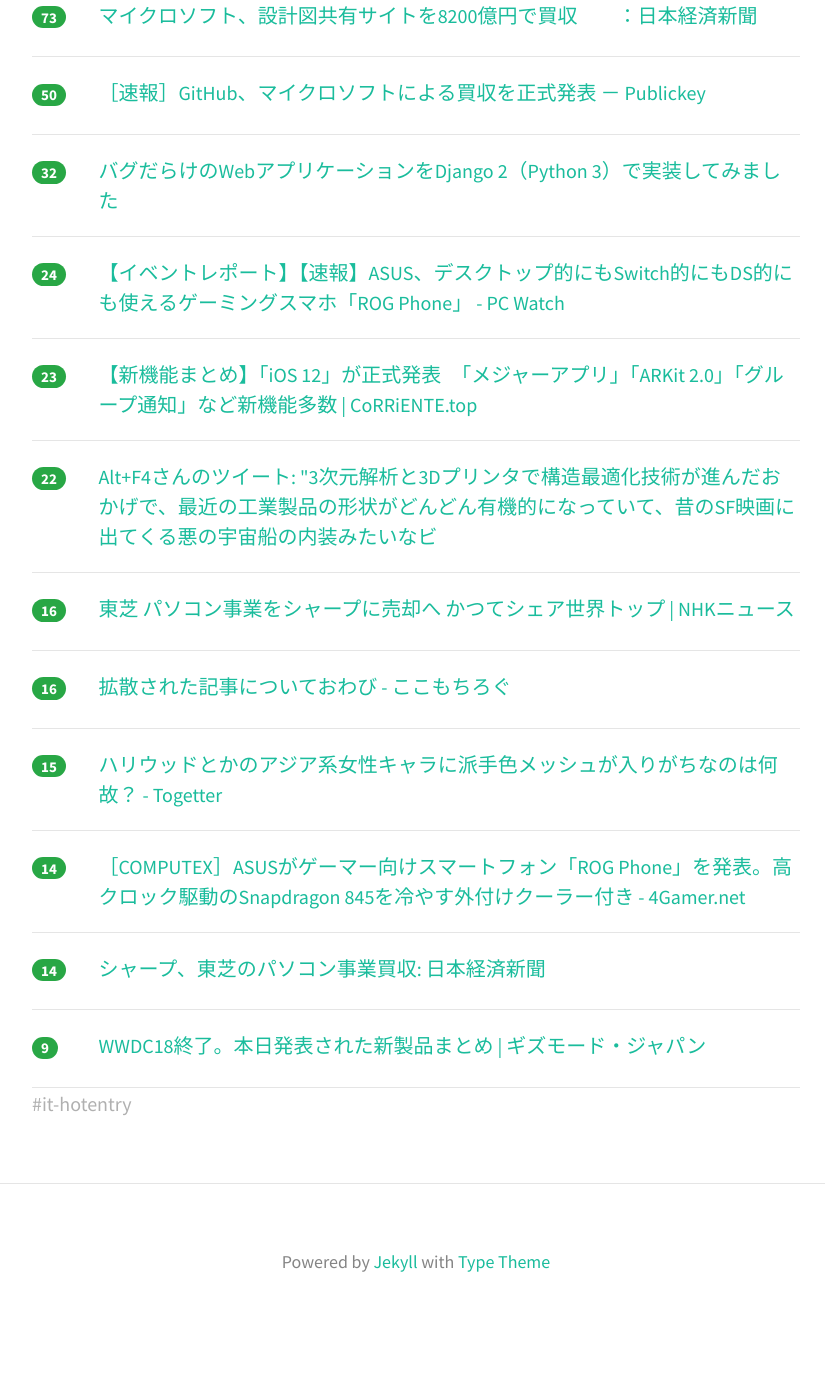
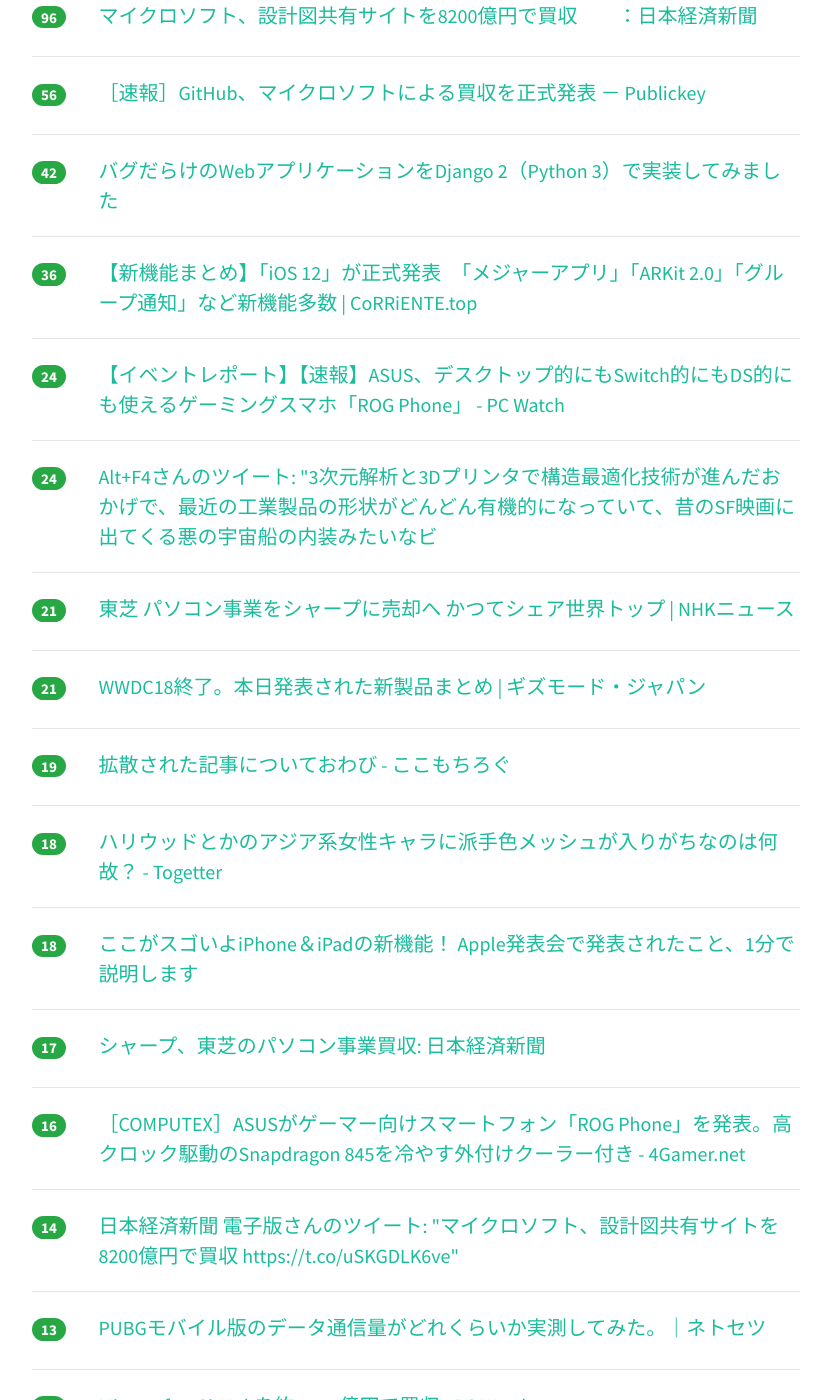
Before and after one commit to yatta47/hatena-matome-site, a Jekyll site: the page built from _posts/2018-06-05-hatena.md, in a window 1280 px wide and 1400 px high, scrolled down 472 px. Shown: the whole window, without its empty margins (224-1049 px from the left). Built offline with Jekyll 4.4.1, drawn with Linux system fonts in a browser that asks for light colours; nearby versions of some CDN libraries; before the commit the page ends 1811 px from its top, so only the background shows below that; some of the changed text lies outside the part shown.

Commit message:
Updated 2018-06-05

```diff
--- a/_posts/2018-06-05-hatena.md
+++ b/_posts/2018-06-05-hatena.md
@@ -1,29 +1,34 @@
 ---
 layout: post
 title:  "2018-06-05 はてぶIT"
-date:   2018-06-05 08:00:28
+date:   2018-06-05 09:02:15
 tags: [it-hotentry]
 ---
-13 件のデータあり
+18 件のデータあり
 
 <hr><div class="row">
-<div class="col-1"><span class="badge badge-pill badge-success h2">159</span></div>
+<div class="col-1"><span class="badge badge-pill badge-success h2">233</span></div>
 <div class="col-11"><a href='https://www.nikkei.com/article/DGXMZO31366610V00C18A6FF8000/' target='_blank'>マイクロソフト、開発者向け共有サイト買収　8200億円　　：日本経済新聞</a></div>
 </div>
 <hr>
 <div class="row">
-<div class="col-1"><span class="badge badge-pill badge-success h2">73</span></div>
+<div class="col-1"><span class="badge badge-pill badge-success h2">96</span></div>
 <div class="col-11"><a href='https://www.nikkei.com/article/DGXMZO3136661005062018FF8000/' target='_blank'>マイクロソフト、設計図共有サイトを8200億円で買収　　：日本経済新聞</a></div>
 </div>
 <hr>
 <div class="row">
-<div class="col-1"><span class="badge badge-pill badge-success h2">50</span></div>
+<div class="col-1"><span class="badge badge-pill badge-success h2">56</span></div>
 <div class="col-11"><a href='https://www.publickey1.jp/blog/18/github_3.html' target='_blank'>［速報］GitHub、マイクロソフトによる買収を正式発表 － Publickey</a></div>
 </div>
 <hr>
 <div class="row">
-<div class="col-1"><span class="badge badge-pill badge-success h2">32</span></div>
+<div class="col-1"><span class="badge badge-pill badge-success h2">42</span></div>
 <div class="col-11"><a href='https://qiita.com/tamura__246/items/0c0df9f1a774ced07b0f' target='_blank'>バグだらけのWebアプリケーションをDjango 2（Python 3）で実装してみました</a></div>
+</div>
+<hr>
+<div class="row">
+<div class="col-1"><span class="badge badge-pill badge-success h2">36</span></div>
+<div class="col-11"><a href='https://corriente.top/ios12-new-features-summary/' target='_blank'>【新機能まとめ】「iOS 12」が正式発表　「メジャーアプリ」「ARKit 2.0」「グループ通知」など新機能多数 | CoRRiENTE.top</a></div>
 </div>
 <hr>
 <div class="row">
@@ -32,42 +37,62 @@ tags: [it-hotentry]
 </div>
 <hr>
 <div class="row">
-<div class="col-1"><span class="badge badge-pill badge-success h2">23</span></div>
-<div class="col-11"><a href='https://corriente.top/ios12-new-features-summary/' target='_blank'>【新機能まとめ】「iOS 12」が正式発表　「メジャーアプリ」「ARKit 2.0」「グループ通知」など新機能多数 | CoRRiENTE.top</a></div>
-</div>
-<hr>
-<div class="row">
-<div class="col-1"><span class="badge badge-pill badge-success h2">22</span></div>
+<div class="col-1"><span class="badge badge-pill badge-success h2">24</span></div>
 <div class="col-11"><a href='http://twitter.com/i_kaseki/status/1003475139252535296' target='_blank'>Alt+F4さんのツイート: "3次元解析と3Dプリンタで構造最適化技術が進んだおかげで、最近の工業製品の形状がどんどん有機的になっていて、昔のSF映画に出てくる悪の宇宙船の内装みたいなビ</a></div>
 </div>
 <hr>
 <div class="row">
-<div class="col-1"><span class="badge badge-pill badge-success h2">16</span></div>
+<div class="col-1"><span class="badge badge-pill badge-success h2">21</span></div>
 <div class="col-11"><a href='https://www3.nhk.or.jp/news/html/20180604/k10011464681000.html' target='_blank'>東芝 パソコン事業をシャープに売却へ かつてシェア世界トップ | NHKニュース</a></div>
 </div>
 <hr>
 <div class="row">
-<div class="col-1"><span class="badge badge-pill badge-success h2">16</span></div>
+<div class="col-1"><span class="badge badge-pill badge-success h2">21</span></div>
+<div class="col-11"><a href='https://www.gizmodo.jp/2018/06/wwdc18-apple-product.html' target='_blank'>WWDC18終了。本日発表された新製品まとめ | ギズモード・ジャパン</a></div>
+</div>
+<hr>
+<div class="row">
+<div class="col-1"><span class="badge badge-pill badge-success h2">19</span></div>
 <div class="col-11"><a href='http://www.cocoamocchi.com/entry/owabi' target='_blank'>拡散された記事についておわび - ここもちろぐ</a></div>
 </div>
 <hr>
 <div class="row">
-<div class="col-1"><span class="badge badge-pill badge-success h2">15</span></div>
+<div class="col-1"><span class="badge badge-pill badge-success h2">18</span></div>
 <div class="col-11"><a href='https://togetter.com/li/1233946' target='_blank'>ハリウッドとかのアジア系女性キャラに派手色メッシュが入りがちなのは何故？ - Togetter</a></div>
 </div>
 <hr>
 <div class="row">
-<div class="col-1"><span class="badge badge-pill badge-success h2">14</span></div>
+<div class="col-1"><span class="badge badge-pill badge-success h2">18</span></div>
+<div class="col-11"><a href='https://www.buzzfeed.com/jp/yuikashima/apple2018wwdc' target='_blank'>ここがスゴいよiPhone＆iPadの新機能！ Apple発表会で発表されたこと、1分で説明します</a></div>
+</div>
+<hr>
+<div class="row">
+<div class="col-1"><span class="badge badge-pill badge-success h2">17</span></div>
+<div class="col-11"><a href='https://r.nikkei.com/article/DGXMZO31348640U8A600C1TJ2000?s=1' target='_blank'>シャープ、東芝のパソコン事業買収: 日本経済新聞</a></div>
+</div>
+<hr>
+<div class="row">
+<div class="col-1"><span class="badge badge-pill badge-success h2">16</span></div>
 <div class="col-11"><a href='http://www.4gamer.net/games/047/G004755/20180604008/' target='_blank'>［COMPUTEX］ASUSがゲーマー向けスマートフォン「ROG Phone」を発表。高クロック駆動のSnapdragon 845を冷やす外付けクーラー付き - 4Gamer.net</a></div>
 </div>
 <hr>
 <div class="row">
 <div class="col-1"><span class="badge badge-pill badge-success h2">14</span></div>
-<div class="col-11"><a href='https://r.nikkei.com/article/DGXMZO31348640U8A600C1TJ2000?s=1' target='_blank'>シャープ、東芝のパソコン事業買収: 日本経済新聞</a></div>
+<div class="col-11"><a href='http://twitter.com/nikkei/status/1003667192020267008' target='_blank'>日本経済新聞 電子版さんのツイート: "マイクロソフト、設計図共有サイトを8200億円で買収 https://t.co/uSKGDLK6ve"</a></div>
 </div>
 <hr>
 <div class="row">
-<div class="col-1"><span class="badge badge-pill badge-success h2">9</span></div>
-<div class="col-11"><a href='https://www.gizmodo.jp/2018/06/wwdc18-apple-product.html' target='_blank'>WWDC18終了。本日発表された新製品まとめ | ギズモード・ジャパン</a></div>
+<div class="col-1"><span class="badge badge-pill badge-success h2">13</span></div>
+<div class="col-11"><a href='https://net-torisetsu.jp/pubgmobile-traffic/' target='_blank'>PUBGモバイル版のデータ通信量がどれくらいか実測してみた。｜ネトセツ</a></div>
 </div>
 <hr>
+<div class="row">
+<div class="col-1"><span class="badge badge-pill badge-success h2">13</span></div>
+<div class="col-11"><a href='https://pc.watch.impress.co.jp/docs/news/1125652.html' target='_blank'>Microsoft、GitHubを約8,000億円で買収 - PC Watch</a></div>
+</div>
+<hr>
+<div class="row">
+<div class="col-1"><span class="badge badge-pill badge-success h2">12</span></div>
+<div class="col-11"><a href='https://forest.watch.impress.co.jp/docs/news/1125646.html' target='_blank'>Microsoft、プロジェクトホスティングサービス“GitHub”を75億米ドルで買収 - 窓の杜</a></div>
+</div>
+<hr>
```
